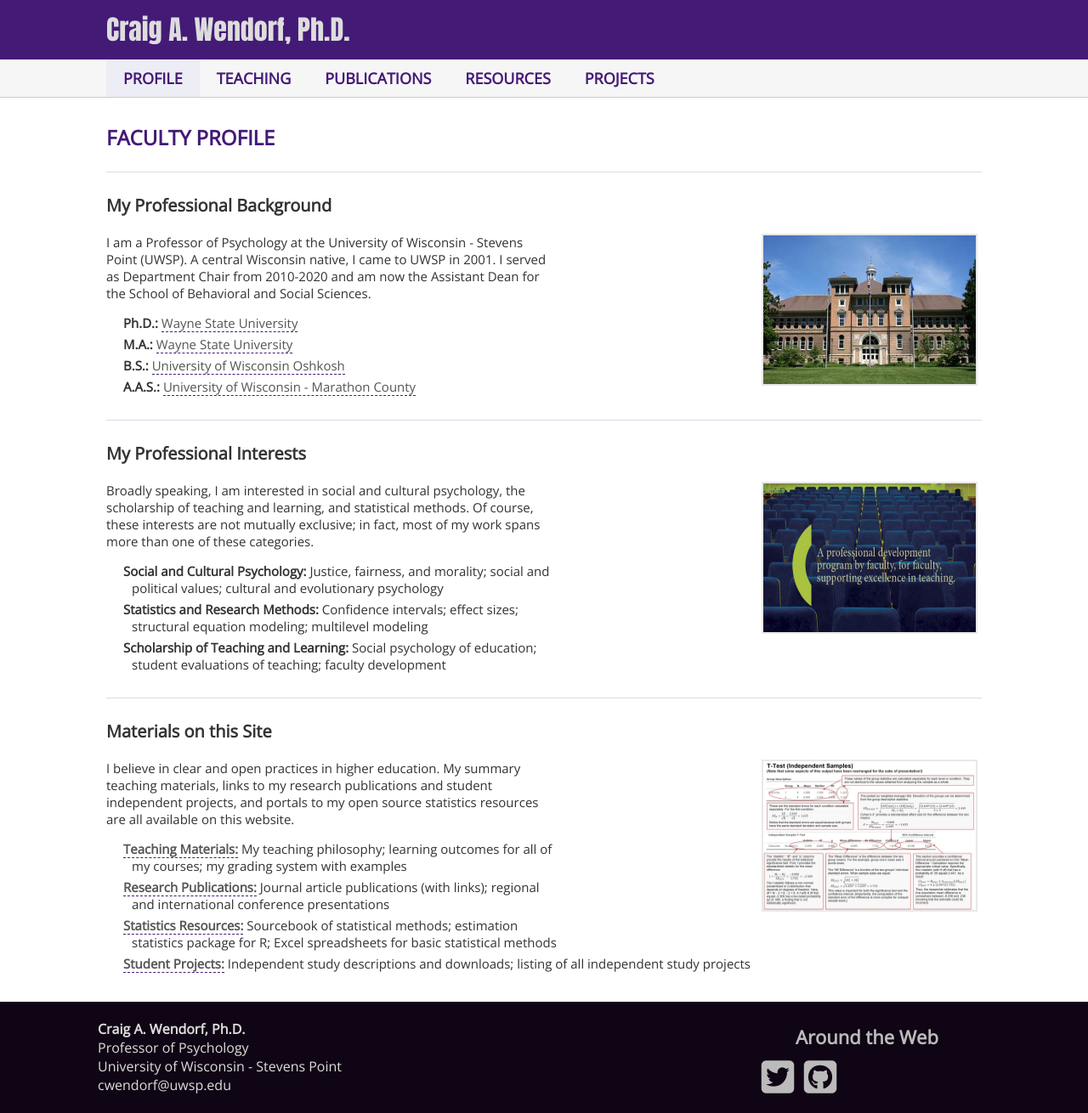
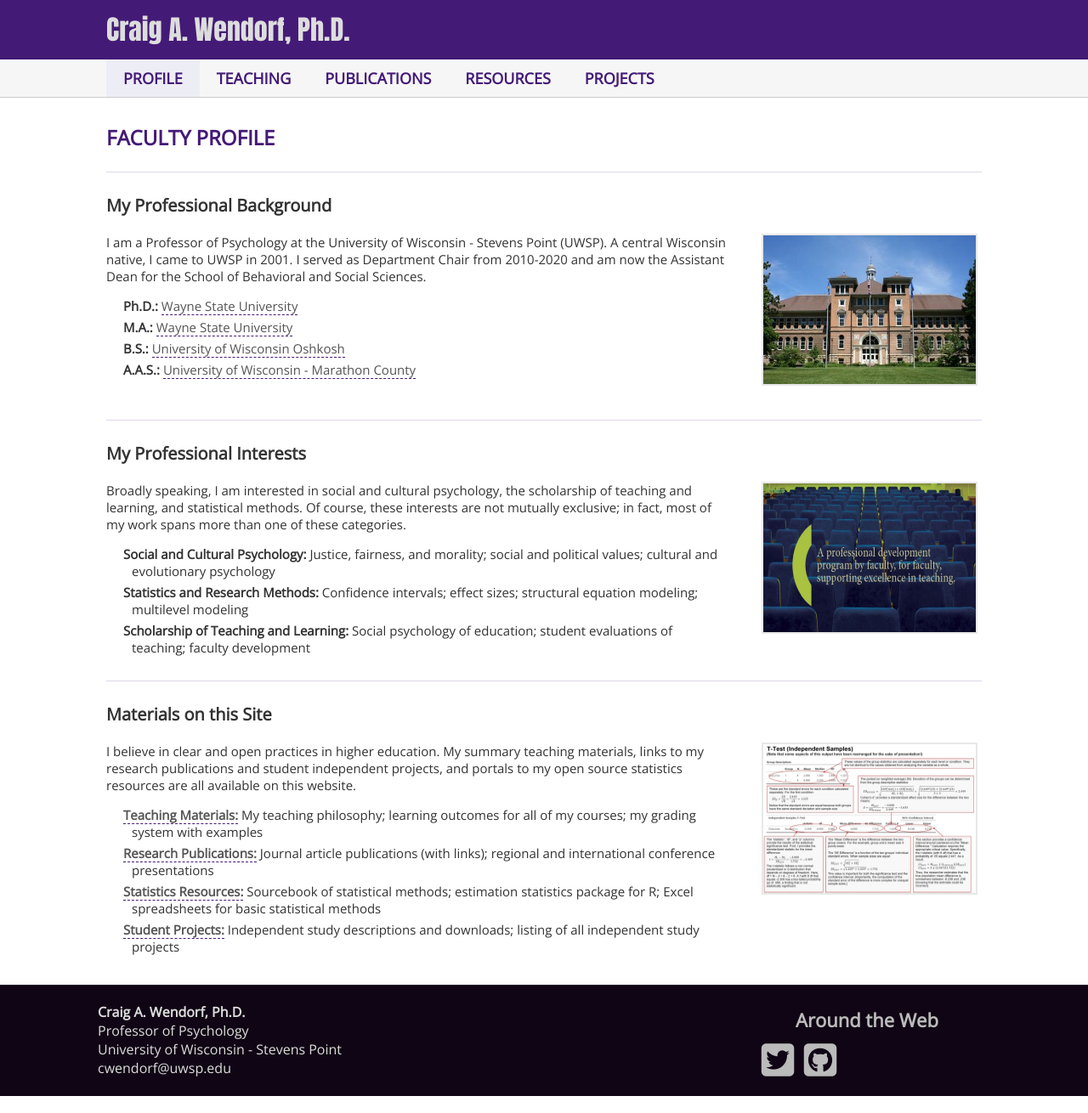
Before and after one commit to cwendorf/cwendorf.github.io, a Jekyll site: the page index.htm, which Jekyll copies as it is, in a window 1280 px wide. Shown: the whole page at 85% size. Built offline with Jekyll 4.4.1, drawn with Linux system fonts in a browser that asks for light colours; nearby versions of some CDN libraries; a style sheet for code colours, icons or effects is not loaded.

Commit message:
Update wide.css

```diff
--- a/assets/wide.css
+++ b/assets/wide.css
@@ -26,7 +26,7 @@
 #MainContent H2 {padding: 25px 10px 5px 10px; margin: 25px 0px 15px 0px;}
 
 #MainContent .post:before {content: ''; float: right; display: block; width: 250px; height: 175px; margin: 0px 15px 45px 45px;}
-#MainContent .post {position: relative; padding-right: 200px; }
+#MainContent .post {position: relative; }
 
 #MainContent .icon {position: absolute; top: 0; right: 0; }
 #MainContent .icon IMG {width: 250px; height: 175px; margin: 0px 15px 25px 25px;}
```
